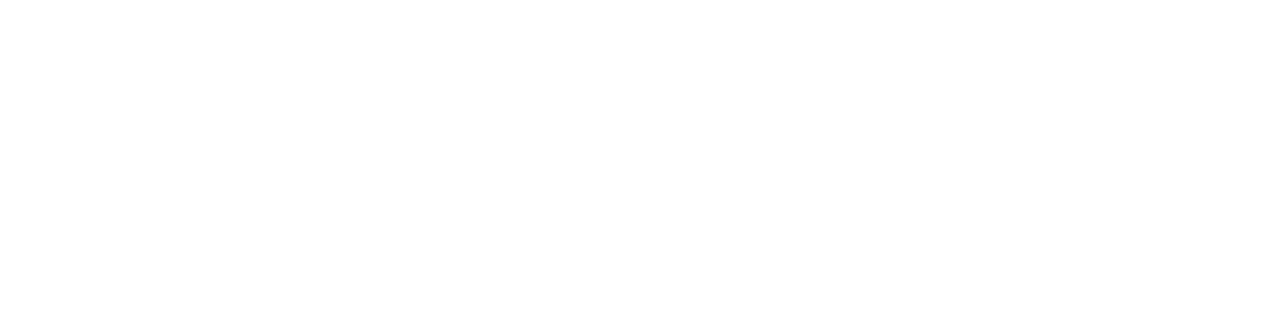
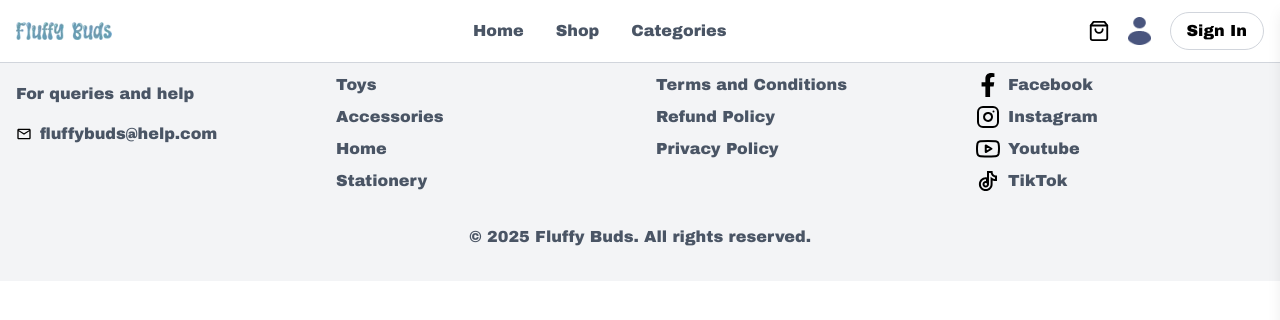
Before and after one commit to mdsajalali/fluffy-buds, a React (Vite) app: page /categories in a window 1280 px wide. Before the commit this address had no page. Shown: the top 320 px of the page. Built offline with nearby package versions, Linux system fonts and the light colour scheme.

Commit message:
added: shop ui

```diff
--- a/src/App.tsx
+++ b/src/App.tsx
@@ -1,4 +1,5 @@
 import { useEffect, useState } from "react";
+import { Route, Routes, useLocation } from "react-router-dom";
 import Accessories from "./components/Accessories";
 import Hero from "./components/Hero";
 import Stationery from "./components/Stationery";
@@ -8,61 +9,65 @@ import Footer from "./shared/Footer";
 import Navbar from "./shared/Navbar";
 import { ProductProps } from "./types/types";
 import Categories from "./components/Categories";
-import { Route, Routes } from "react-router-dom";
 import Login from "./pages/Login";
 import Register from "./pages/Register";
+import Shop from "./pages/Shop";
 
 const App = () => {
+  const location = useLocation();
   const [toys, setToys] = useState<ProductProps[]>([]);
   const [accessories, setAccessories] = useState<ProductProps[]>([]);
   const [stationery, setStationery] = useState<ProductProps[]>([]);
+  const [products, setProducts] = useState<ProductProps[]>([]);
 
   useEffect(() => {
     fetch("/products.json")
       .then((res) => res.json())
       .then((data) => {
-        // Filter products by category
-        setToys(
-          data.filter((product: ProductProps) => product.category === "toys")
-        );
+        setProducts(data);
+        setToys(data.filter((p: ProductProps) => p.category === "toys"));
         setAccessories(
-          data.filter(
-            (product: ProductProps) => product.category === "accessory"
-          )
+          data.filter((p: ProductProps) => p.category === "accessory")
         );
         setStationery(
-          data.filter(
-            (product: ProductProps) => product.category === "stationery"
-          )
+          data.filter((p: ProductProps) => p.category === "stationery")
         );
       });
   }, []);
 
+  const isAuthPage =
+    location.pathname === "/login" || location.pathname === "/register";
+
   return (
+    <>
+      {!isAuthPage && <Navbar />}
+      {!isAuthPage && <BottomNavbar />}
+
       <Routes>
         {/* Homepage */}
         <Route
           path="/"
           element={
             <>
-            <Navbar />
-            <BottomNavbar />
               <Hero />
               <Toys products={toys} />
               <Accessories products={accessories} />
               <Stationery products={stationery} />
               <Categories />
-            <Footer />
             </>
           }
         />
 
-      {/* Login */}
+        {/* shop page */}
+        <Route path="/shop" element={<Shop products={products} />} />
+
+        {/* Auth pages */}
         <Route path="/login" element={<Login />} />
-
-      {/* Register */}
         <Route path="/register" element={<Register />} />
       </Routes>
+
+      {!isAuthPage && <Footer />}
+    </>
   );
 };
 
--- /dev/null
+++ b/src/pages/Shop.tsx
@@ -0,0 +1,26 @@
+import Container from "../shared/Container";
+import ProductCard from "../shared/ProductCard";
+import { ProductProps } from "../types/types";
+
+interface ProductType {
+  products: ProductProps[];
+}
+
+const Shop = ({ products }: ProductType) => {
+  return (
+    <div className="md:mt-[63px]">
+      <div className="bg-gray-100 py-14 md:py-20">
+        <h1 className="text-center text-3xl md:text-4xl">Shop</h1>
+      </div>
+      <Container>
+        <div className=" my-8 md:my-10 grid grid-cols-1 sm:grid-cols-2 lg:grid-cols-4 gap-6">
+          {products.map((product, idx) => (
+            <ProductCard key={idx} idx={idx} product={product} />
+          ))}
+        </div>
+      </Container>
+    </div>
+  );
+};
+
+export default Shop;
--- a/src/shared/Navbar.tsx
+++ b/src/shared/Navbar.tsx
@@ -5,7 +5,7 @@ import { Menu, X, LogOut, User, ShoppingBag } from "lucide-react";
 
 const navItems = [
   { label: "Home", path: "/" },
-  { label: "Products", path: "/products" },
+  { label: "Shop", path: "/shop" },
   { label: "Categories", path: "/categories" },
 ];
 
```
Lines whose indentation alone changed are shown as unchanged.
